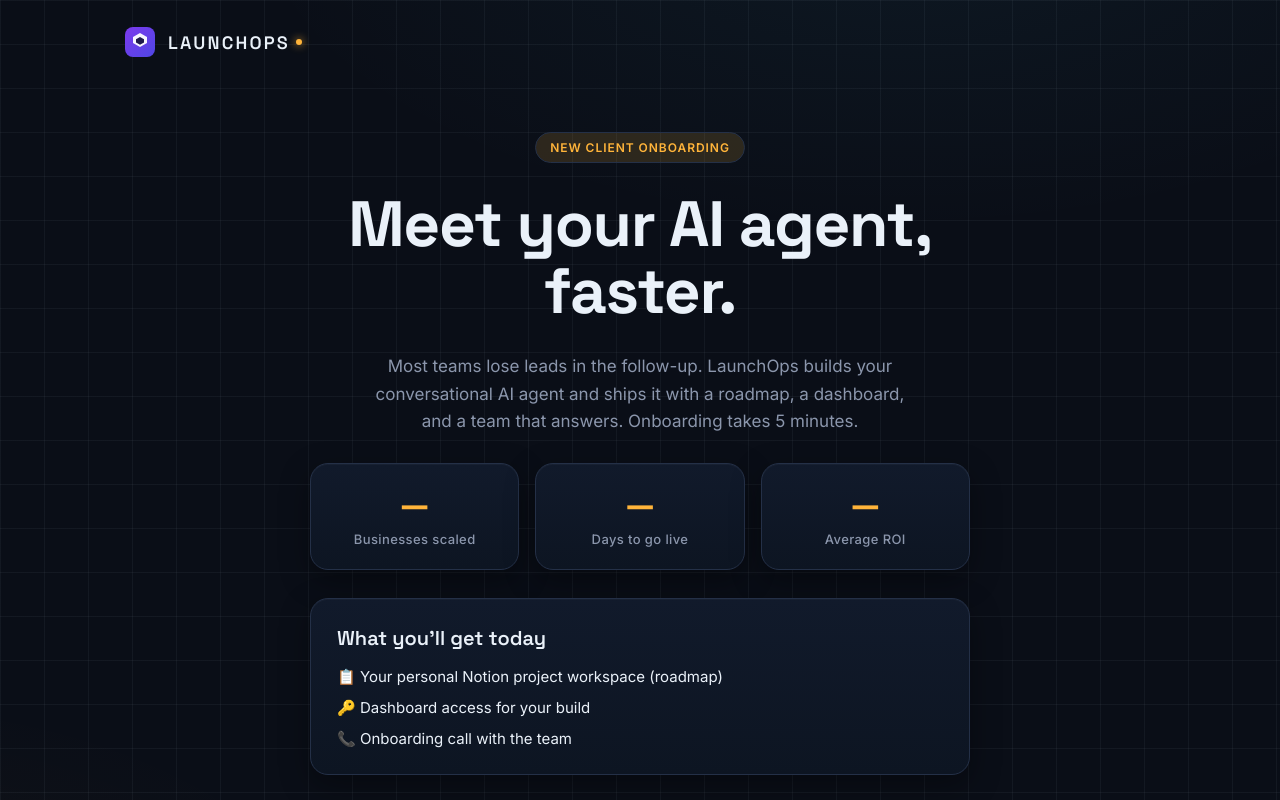
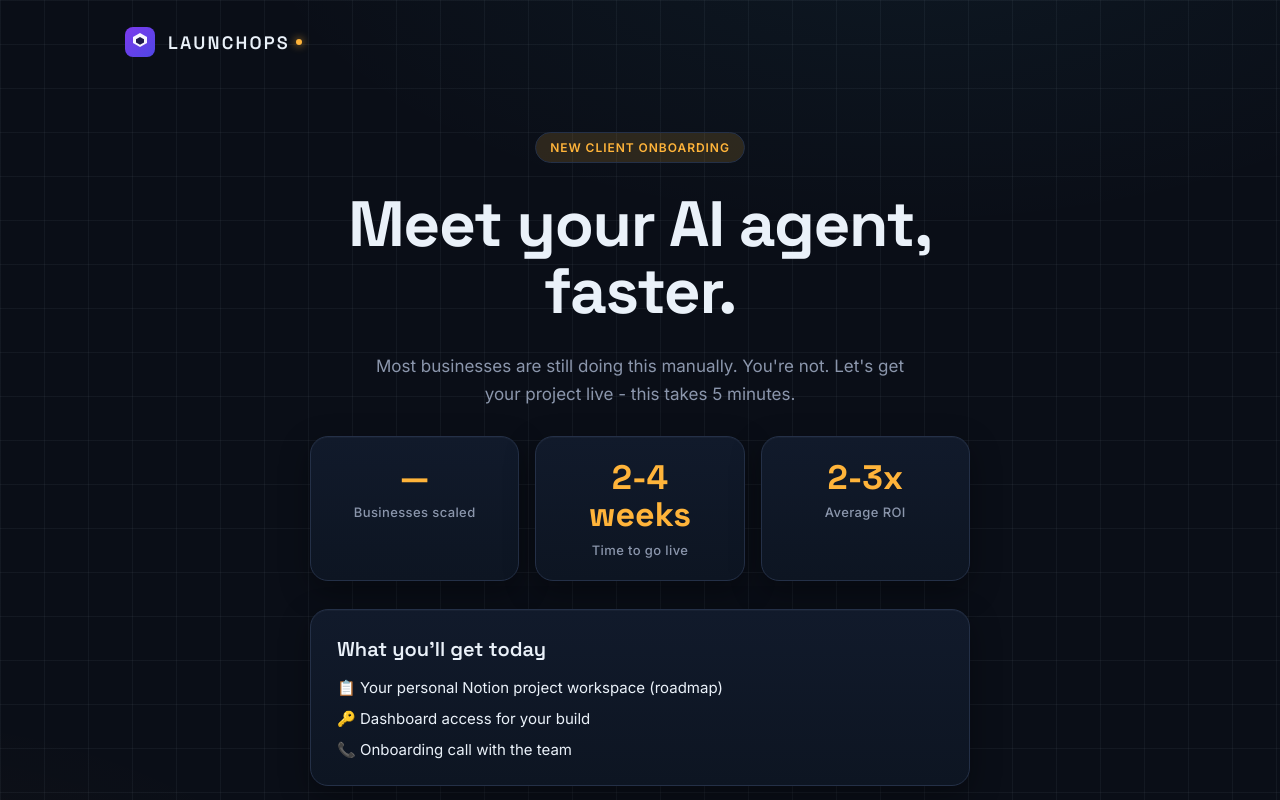
Before and after one commit to Abdulrahmansuleiman/ConversionOS, a React (Vite) app in the folder onboarding-site/: page / in a window 1280 px wide. Shown: the top 800 px of the page. Built offline with nearby package versions, Linux system fonts and the light colour scheme.

Commit message:
Update landing stats to Raymon-confirmed figures and rewrite subcopy

```diff
--- a/onboarding-site/src/components/StatCard.tsx
+++ b/onboarding-site/src/components/StatCard.tsx
@@ -5,11 +5,13 @@ import { theme } from '../theme';
 import type { Stat } from '../content/stats';
 
 export function StatCard({ stat }: { stat: Stat }) {
+  // value may be number | string | null. Null (unconfirmed) renders "—";
+  // strings like "2-4 weeks" or "2-3x" render verbatim — no numeric
+  // formatting is ever applied to values that could be strings.
+  const display = stat.value === null ? '—' : String(stat.value) + (stat.unit ? ` ${stat.unit}` : '');
   return (
     <Shell>
-      <Value>
-        {stat.value === null ? '—' : `${stat.value}${stat.unit ? ` ${stat.unit}` : ''}`}
-      </Value>
+      <Value>{display}</Value>
       <Label>{stat.label}</Label>
     </Shell>
   );
--- a/onboarding-site/src/content/copy.ts
+++ b/onboarding-site/src/content/copy.ts
@@ -1,15 +1,14 @@
 // src/content/copy.ts — every visible string on the site, in one place.
-// Two hero strings are placeholder drafts awaiting Raymon's approval
-// (see BUILD_SPEC §8.3.2) — flagged inline below.
+// Subcopy approved by Raymon; headline is still a placeholder draft awaiting
+// his approval (BUILD_SPEC §8.3.2) — flagged inline below.
 
 export const copy = {
   landing: {
     eyebrow: 'New client onboarding',
     // PLACEHOLDER — Raymon to approve or replace.
     headline: 'Meet your AI agent, faster.',
-    // PLACEHOLDER — Raymon to approve or replace.
     subcopy:
-      'Most teams lose leads in the follow-up. LaunchOps builds your conversational AI agent and ships it with a roadmap, a dashboard, and a team that answers. Onboarding takes 5 minutes.',
+      "Most businesses are still doing this manually. You're not. Let's get your project live - this takes 5 minutes.",
     whatYouGetTitle: "What you'll get today",
     whatYouGet: [
       '📋 Your personal Notion project workspace (roadmap)',
--- a/onboarding-site/src/content/stats.ts
+++ b/onboarding-site/src/content/stats.ts
@@ -1,11 +1,12 @@
 // src/content/stats.ts — landing stat cards.
-// Values are placeholders awaiting Raymon (BUILD_SPEC §6.2): value === null
-// renders "—" on the page. Nothing is guessed here; RJ Media's figures
-// (50+, 7 days, 3x) must never appear anywhere in src/.
-export type Stat = { label: string; value: number | null; unit?: string; confirmed: boolean };
+// Confirmed by Raymon: Average ROI '2-3x', Time to go live '2-4 weeks'.
+// 'Businesses scaled' has NO confirmed number yet — value stays null and
+// renders "—" on the page (§6.2). Nothing is guessed here; RJ Media's
+// unconfirmed performance claims must never appear in rendered output.
+export type Stat = { label: string; value: number | string | null; unit?: string; confirmed: boolean };
 
 export const stats: Stat[] = [
   { label: 'Businesses scaled', value: null, confirmed: false }, // PLACEHOLDER — Raymon to confirm
-  { label: 'Days to go live', value: null, confirmed: false },
-  { label: 'Average ROI', value: null, unit: 'x', confirmed: false },
+  { label: 'Time to go live', value: '2-4 weeks', confirmed: true },
+  { label: 'Average ROI', value: '2-3x', confirmed: true },
 ];
```
